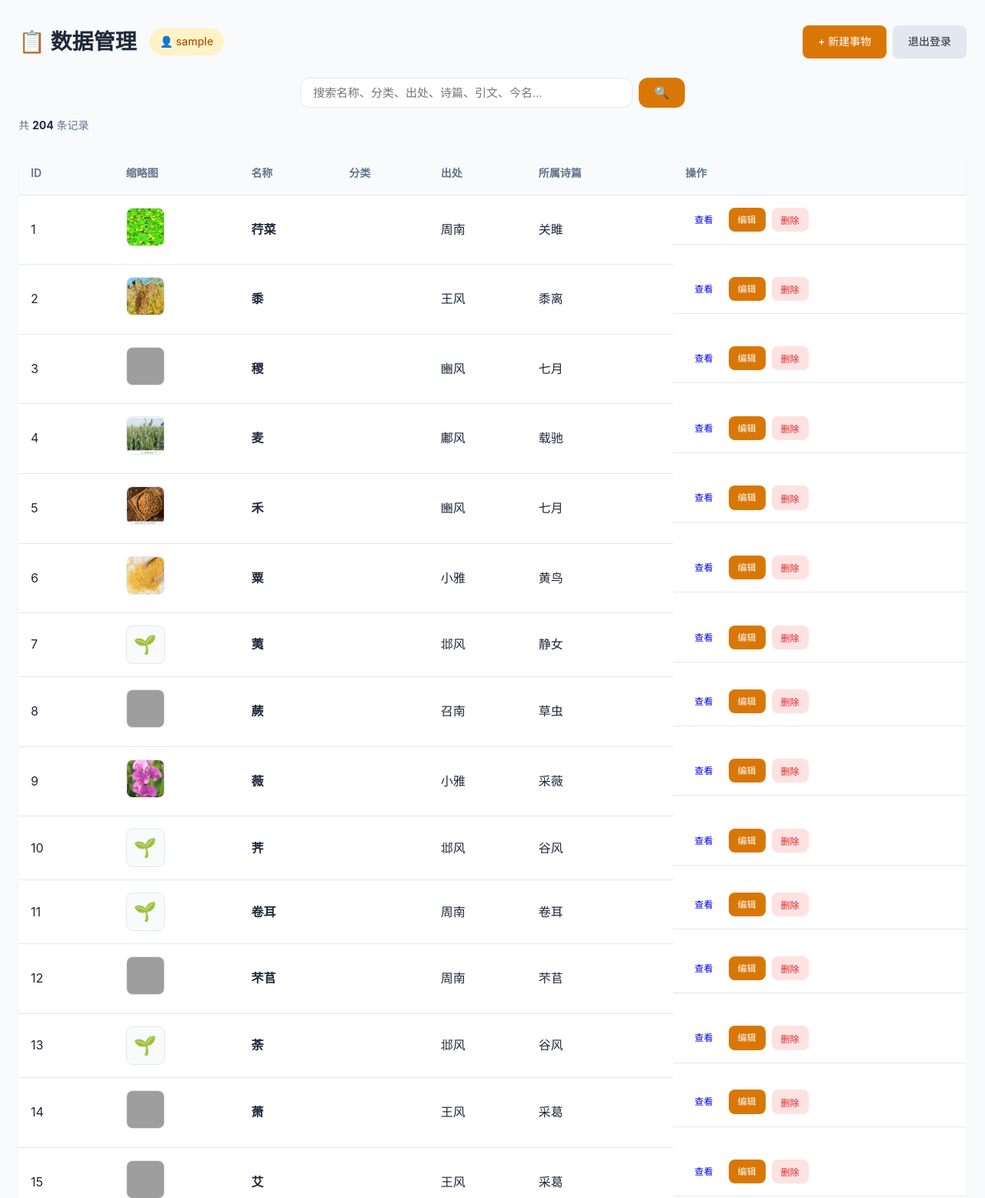
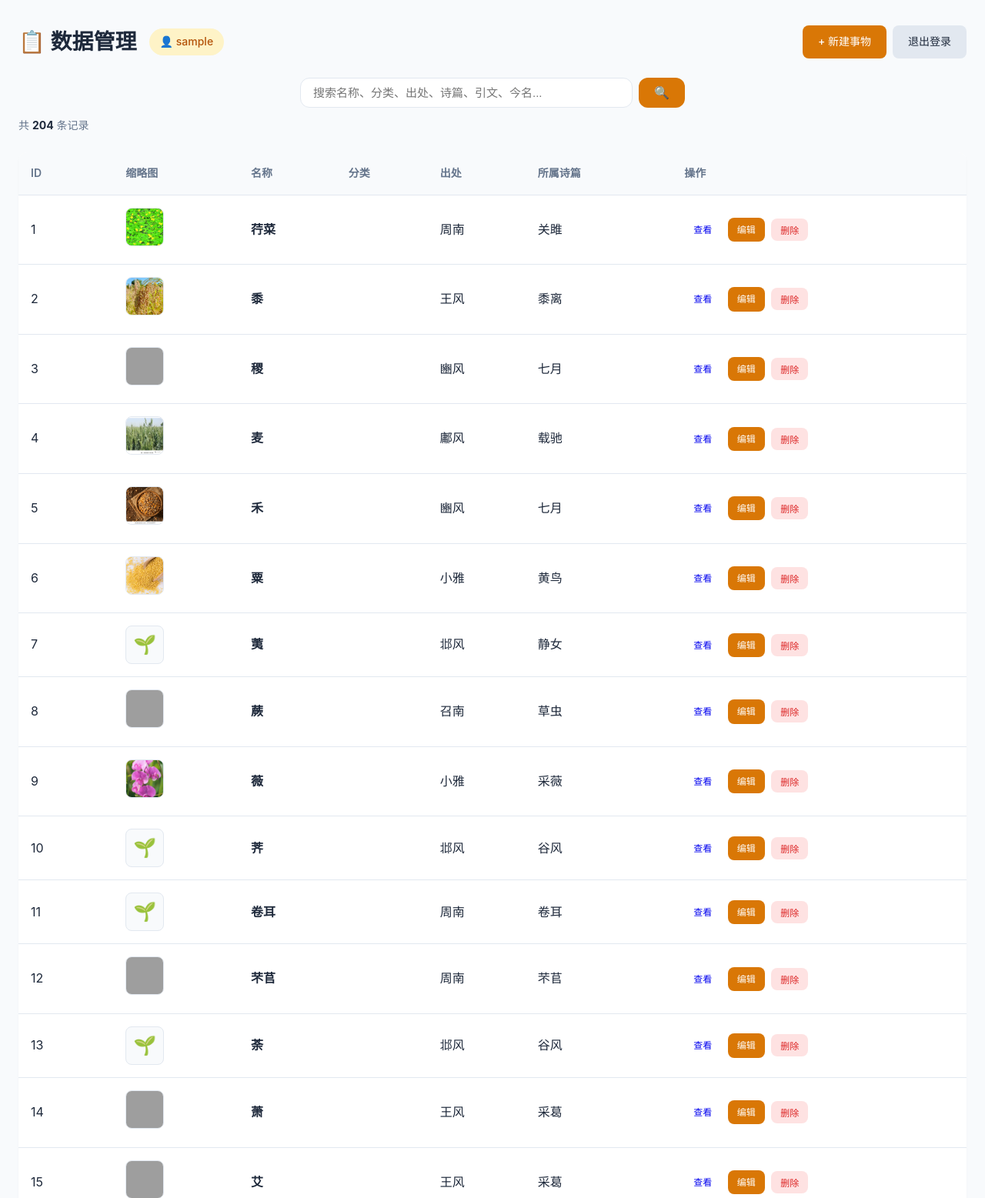
Before and after one commit to songpengwei/shijing-things, a FastAPI app: page /manage in a window 1280 px wide. Shown: the part 65-1622 px from the top of the page at 77% size. Run offline with FastAPI, Linux system fonts and the light colour scheme; the visitor is signed in with stand-in values (Sample User, id 1); grey boxes are pictures that could not be loaded.

Commit message:
all consistent

```diff
--- a/shijing_things/templates/manage.html
+++ b/shijing_things/templates/manage.html
@@ -347,13 +347,26 @@
     width: 100%;
 }
 
-/* 操作列垂直居中 */
+/* 操作列垂直居中 - 覆盖全局 flex 样式 */
 .manage-table td.actions {
+    display: table-cell;
     vertical-align: middle;
+    white-space: nowrap;
 }
 
 .manage-table td {
     vertical-align: middle;
+}
+
+/* 操作按钮容器 */
+.manage-table td.actions .btn {
+    display: inline-flex;
+    vertical-align: middle;
+    margin-right: 0.25rem;
+}
+
+.manage-table td.actions .btn:last-child {
+    margin-right: 0;
 }
 
 /* 表格响应式 */
```
